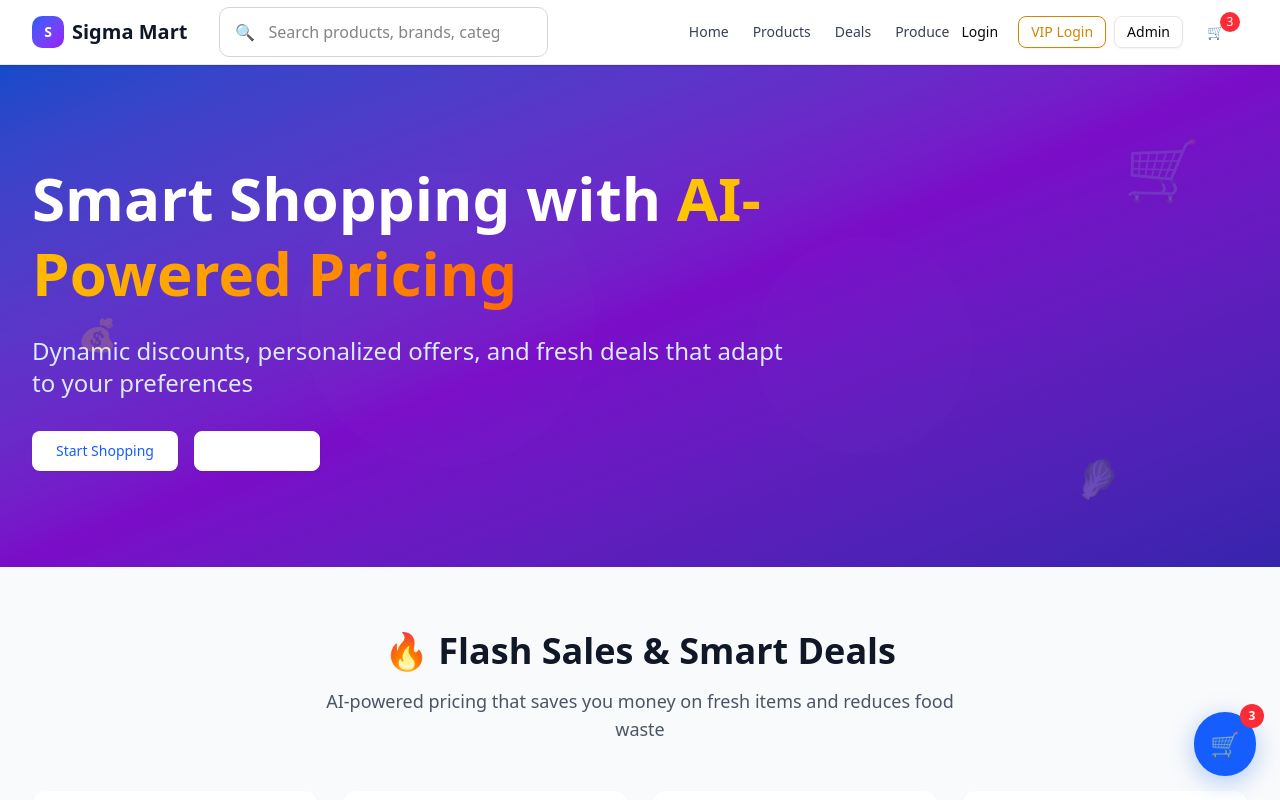
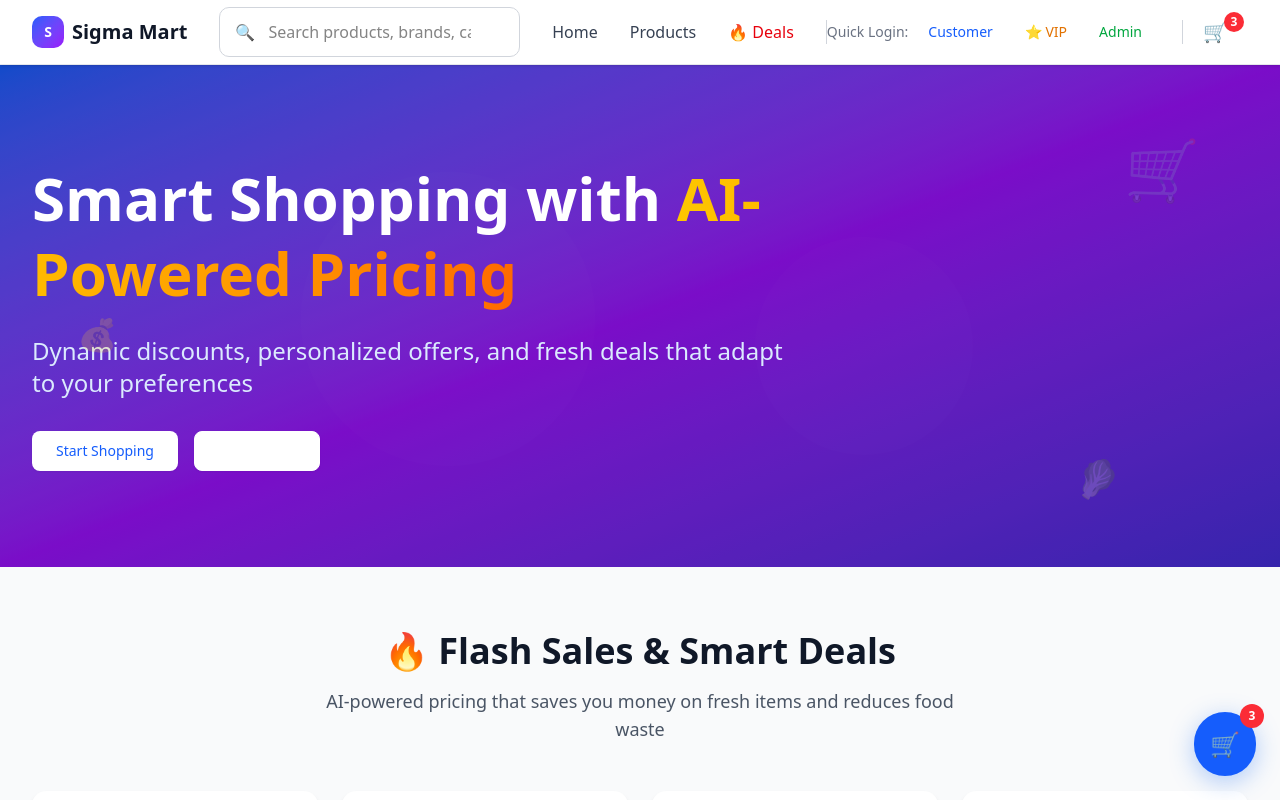
Before and after one commit to udaysaini/smartstore-frontend-aws, a Next.js app: page / in a window 1280 px wide. Shown: the top 800 px of the page. Built offline with nearby package versions, Linux system fonts and the light colour scheme.

Commit message:
added dynamic prices on homepage based on login

```diff
--- a/src/app/page.js
+++ b/src/app/page.js
@@ -8,16 +8,23 @@ import { Button } from '@/components/ui/button';
 import { products, getFeaturedProducts } from '@/data/products';
 import { getFeaturedCategories } from '@/data/categories';
 import { STORE_CONFIG } from '@/lib/constants';
+import { useState } from 'react';
 import * as motion from 'motion/react-client';
 
 export default function HomePage() {
+  const [userKey, setUserKey] = useState(0); // Key to force re-render of product cards
+
   const featuredProducts = getFeaturedProducts().slice(0, 4); // Only show 4 deals (1 row)
   const featuredCategories = getFeaturedCategories();
   const allProductsPreview = products.slice(0, 8); // Only show 8 products (2 rows)
 
+  const handleUserChange = (user) => {
+    setUserKey(prev => prev + 1); // Force re-render of all product cards
+  };
+
   return (
     <div className="min-h-screen bg-gray-50">
-      <Header />
+      <Header onUserChange={handleUserChange} />
 
       {/* Hero Section */}
       <section className="relative bg-gradient-to-br from-blue-600 via-purple-600 to-indigo-700 text-white overflow-hidden">
@@ -146,7 +153,7 @@ export default function HomePage() {
           <div className="grid grid-cols-1 sm:grid-cols-2 lg:grid-cols-4 gap-6">
             {featuredProducts.map((product, index) => (
               <motion.div
-                key={product.id}
+                key={`${product.id}-${userKey}`} // Include userKey to force re-render
                 initial={{ opacity: 0, y: 20 }}
                 whileInView={{ opacity: 1, y: 0 }}
                 transition={{ duration: 0.6, delay: index * 0.1 }}
@@ -224,7 +231,7 @@ export default function HomePage() {
           <div className="grid grid-cols-1 sm:grid-cols-2 lg:grid-cols-4 gap-6">
             {allProductsPreview.map((product, index) => (
               <motion.div
-                key={product.id}
+                key={`${product.id}-${userKey}`} // Include userKey to force re-render
                 initial={{ opacity: 0, y: 20 }}
                 whileInView={{ opacity: 1, y: 0 }}
                 transition={{ duration: 0.6, delay: (index % 4) * 0.1 }}
--- a/src/components/layout/Header.js
+++ b/src/components/layout/Header.js
@@ -8,7 +8,7 @@ import { STORE_CONFIG } from '@/lib/constants';
 import { useState, useEffect } from 'react';
 import * as motion from 'motion/react-client';
 
-export default function Header() {
+export default function Header({ onUserChange = () => {} }) {
   const [user, setUser] = useState(null);
   const [isMenuOpen, setIsMenuOpen] = useState(false);
 
@@ -32,12 +32,14 @@ export default function Header() {
     const result = login(email, 'password');
     if (result.success) {
       setUser(result.user);
+      onUserChange(result.user); // Notify parent components
     }
   };
 
   const handleLogout = () => {
     logout();
     setUser(null);
+    onUserChange(null); // Notify parent components
   };
 
   return (
@@ -62,79 +64,138 @@ export default function Header() {
             <SearchBar />
           </div>
 
-          {/* Navigation */}
-          <nav className="hidden lg:flex items-center space-x-6">
-            <Link href="/" className="text-gray-700 hover:text-blue-600 transition-colors text-sm">
+          {/* Navigation - Better spaced */}
+          <nav className="hidden lg:flex items-center space-x-8">
+            <Link href="/" className="text-gray-700 hover:text-blue-600 transition-colors font-medium">
               Home
             </Link>
-            <Link href="/products" className="text-gray-700 hover:text-blue-600 transition-colors text-sm">
+            <Link href="/products" className="text-gray-700 hover:text-blue-600 transition-colors font-medium">
               Products
             </Link>
-            <Link href="/products?filter=deals" className="text-gray-700 hover:text-blue-600 transition-colors text-sm">
-              Deals
+            <Link href="/products?filter=deals" className="text-red-600 hover:text-red-700 transition-colors font-medium flex items-center gap-1">
+              🔥 Deals
             </Link>
-            <Link href="/category/produce" className="text-gray-700 hover:text-blue-600 transition-colors text-sm">
-              Produce
-            </Link>
+            <div className="h-6 w-px bg-gray-300"></div> {/* Separator */}
           </nav>
 
-          {/* User Actions */}
-          <div className="flex items-center space-x-3 flex-shrink-0">
+          {/* User Actions - Improved spacing and layout */}
+          <div className="flex items-center space-x-4 flex-shrink-0">
             {user ? (
-              <div className="flex items-center space-x-3">
+              <div className="flex items-center space-x-4">
+                {/* User Info */}
                 <div className="text-sm hidden sm:block">
-                  <span className="text-gray-600">Hello, </span>
-                  <span className="font-medium text-gray-900">{user.name}</span>
+                  <div className="flex items-center gap-2">
+                    <span className="text-gray-600">Hello,</span>
+                    <span className="font-semibold text-gray-900">{user.name}</span>
+                  </div>
                   {user.segment === 'VIP' && (
-                    <div className="text-xs text-yellow-600 font-medium flex items-center gap-1">
+                    <div className="text-xs text-amber-600 font-bold flex items-center gap-1 mt-0.5">
                       ⭐ VIP Member
                     </div>
                   )}
+                  {user.segment === 'Premium' && (
+                    <div className="text-xs text-purple-600 font-medium flex items-center gap-1 mt-0.5">
+                      💎 Premium
                     </div>
+                  )}
+                  {user.segment === 'Standard' && (
+                    <div className="text-xs text-blue-600 font-medium flex items-center gap-1 mt-0.5">
+                      👤 Standard
+                    </div>
+                  )}
+                </div>
+
+                {/* Action Buttons */}
+                <div className="flex items-center space-x-2">
                   {user.role === 'admin' && (
                     <Link href="/admin">
-                    <Button variant="outline" size="sm">
-                      Admin
+                      <Button variant="outline" size="sm" className="border-green-600 text-green-600 hover:bg-green-50">
+                        Admin Panel
                       </Button>
                     </Link>
                   )}
-                <Button variant="ghost" size="sm" onClick={handleLogout}>
+                  <Button variant="ghost" size="sm" onClick={handleLogout} className="text-gray-600 hover:text-gray-900">
                     Logout
                   </Button>
                 </div>
+              </div>
             ) : (
-              <div className="flex items-center space-x-2">
+              <div className="flex items-center space-x-3">
+                {/* Quick Login Options */}
+                <div className="hidden sm:flex items-center space-x-2">
+                  <span className="text-sm text-gray-500">Quick Login:</span>
                   <Button
                     variant="ghost"
                     size="sm"
                     onClick={() => handleQuickLogin('customer')}
-                  className="hidden sm:inline-flex"
+                    className="text-blue-600 hover:bg-blue-50"
                   >
-                  Login
+                    Customer
                   </Button>
                   <Button
-                  variant="outline"
+                    variant="ghost"
                     size="sm"
                     onClick={() => handleQuickLogin('vip')}
-                  className="text-yellow-600 border-yellow-600 hover:bg-yellow-50"
+                    className="text-amber-600 hover:bg-amber-50 font-medium"
                   >
-                  VIP Login
+                    ⭐ VIP
                   </Button>
                   <Button
-                  variant="outline"
+                    variant="ghost"
                     size="sm"
                     onClick={() => handleQuickLogin('admin')}
+                    className="text-green-600 hover:bg-green-50"
                   >
                     Admin
                   </Button>
                 </div>
+
+                {/* Mobile Login Dropdown */}
+                <div className="sm:hidden relative">
+                  <Button
+                    variant="outline"
+                    size="sm"
+                    onClick={() => setIsMenuOpen(!isMenuOpen)}
+                  >
+                    Login ▾
+                  </Button>
+                  {isMenuOpen && (
+                    <motion.div
+                      initial={{ opacity: 0, y: -10 }}
+                      animate={{ opacity: 1, y: 0 }}
+                      className="absolute right-0 mt-2 bg-white rounded-lg shadow-xl border py-2 min-w-[120px] z-50"
+                    >
+                      <button
+                        onClick={() => { handleQuickLogin('customer'); setIsMenuOpen(false); }}
+                        className="block w-full text-left px-4 py-2 text-sm hover:bg-gray-50"
+                      >
+                        Customer
+                      </button>
+                      <button
+                        onClick={() => { handleQuickLogin('vip'); setIsMenuOpen(false); }}
+                        className="block w-full text-left px-4 py-2 text-sm hover:bg-gray-50 text-amber-600"
+                      >
+                        ⭐ VIP
+                      </button>
+                      <button
+                        onClick={() => { handleQuickLogin('admin'); setIsMenuOpen(false); }}
+                        className="block w-full text-left px-4 py-2 text-sm hover:bg-gray-50 text-green-600"
+                      >
+                        Admin
+                      </button>
+                    </motion.div>
+                  )}
+                </div>
+              </div>
             )}
 
-            {/* Cart Icon */}
-            <Button variant="ghost" size="sm" className="relative">
-              🛒
+            {/* Cart Icon - Better positioned */}
+            <div className="flex items-center space-x-2">
+              <div className="h-6 w-px bg-gray-300 hidden sm:block"></div> {/* Separator */}
+              <Button variant="ghost" size="sm" className="relative hover:bg-blue-50">
+                <span className="text-xl">🛒</span>
                 <motion.span
-                className="absolute -top-1 -right-1 bg-red-500 text-white text-xs rounded-full w-5 h-5 flex items-center justify-center"
+                  className="absolute -top-1 -right-1 bg-red-500 text-white text-xs rounded-full w-5 h-5 flex items-center justify-center font-bold"
                   animate={{ scale: [1, 1.2, 1] }}
                   transition={{ duration: 0.3 }}
                 >
@@ -148,6 +209,7 @@ export default function Header() {
               </Button>
             </div>
           </div>
+        </div>
 
         {/* Mobile Search Bar */}
         <div className="md:hidden pb-4">
--- a/src/lib/auth.js
+++ b/src/lib/auth.js
@@ -4,7 +4,7 @@ export const mockUsers = {
     id: "user_001",
     email: "customer@smartstore.com",
     role: "customer",
-    segment: "Regular",
+    segment: "Standard",
     name: "John Customer"
   },
   vip: {
```
Lines whose indentation alone changed are shown as unchanged.
